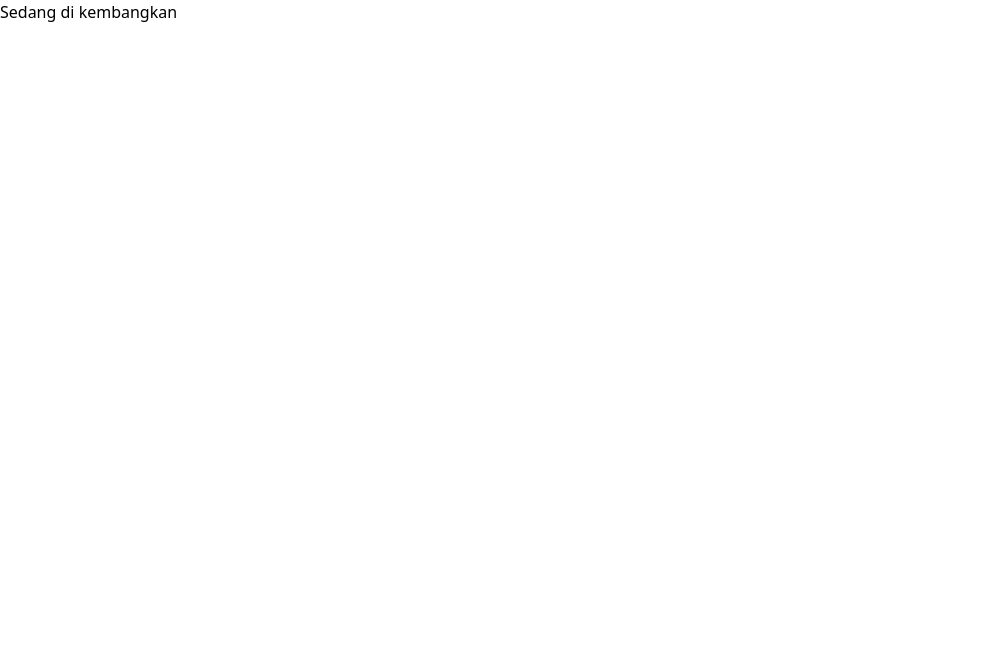
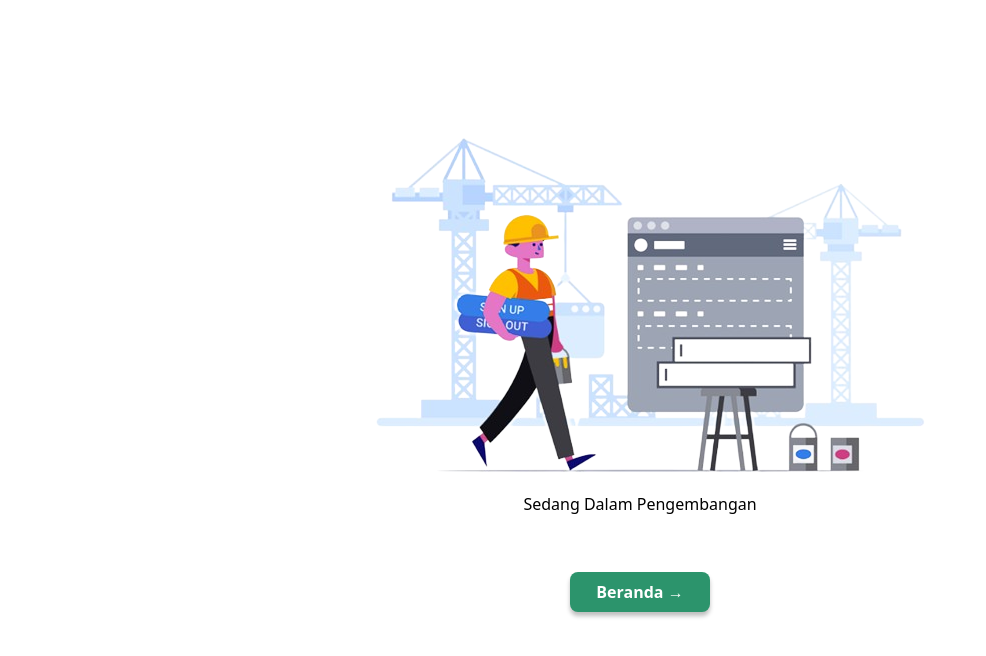
Before and after one commit to AbdanulIkhlas/agrofaster, a React (Vite) app: page /artikel/blog in a window 1280 px wide. Shown: the top 656 px of the page, without its empty margins (0-986 px from the left). Built offline with nearby package versions, Linux system fonts and the light colour scheme.

Commit message:
menambahkan illustration sedang dalam pengembangan

```diff
--- /dev/null
+++ b/src/components/fragments/UnderDevelopment.jsx
@@ -0,0 +1,10 @@
+const UnderDevelopment = () => {
+  return (
+    <div className='w-full flex flex-col items-center justify-center pt-20'>
+        <img src="../../images/under-development.png" alt="Under Development Illustration" />
+        <h1>Sedang Dalam Pengembangan</h1>
+    </div>
+  )
+}
+
+export default UnderDevelopment
--- a/src/components/layouts/Beranda/BerandaCustomerService.jsx
+++ b/src/components/layouts/Beranda/BerandaCustomerService.jsx
@@ -28,7 +28,7 @@ const BerandaCustomerService = () => {
           kepada kami dengan senang hati
         </p>
         <div className="flex justify-center mt-6">
-          <Link className="mt-4 md:mt-8 lg:mt-12" to="/blog">
+          <Link className="mt-4 md:mt-8 lg:mt-12" to="/artikel/blog">
             <ButtonCustom
               customClass="relative z-10 bg-[#197939] text-slate-200 duration-300 hover:text-white hover:bg-[#0B7616] hover:shadow-white
             md:text-[20px] md:p-3"
--- a/src/components/layouts/Beranda/BerandaHome.jsx
+++ b/src/components/layouts/Beranda/BerandaHome.jsx
@@ -29,7 +29,7 @@ const BerandaHome = () => {
             Menyatukan Petani dan Pasar Tanpa Batas. Tumbuhkan Bisnis Pertanian
             Anda.
           </h1>
-          <Link className="mt-4 md:mt-8 lg:mt-12" to="/blog">
+          <Link className="mt-4 md:mt-8 lg:mt-12" to="/artikel/blog">
             <ButtonCustom customClass="relative z-10 bg-primary text-white duration-300 hover:shadow-primary hover:bg-silverTree">
               Pelajari lebih lanjut →
             </ButtonCustom>
--- a/src/pages/blog.jsx
+++ b/src/pages/blog.jsx
@@ -1,7 +1,20 @@
+import UnderDevelopment from "../components/fragments/UnderDevelopment"
+import { Link } from "react-router-dom"
+import ButtonCustom from "../components/elements/buttonCustom"
+
 const Blog = () => {
   return (
-    <div>Sedang di kembangkan</div>
-  )
+    <div className="w-full h-screen flex flex-col items-center">
+      <UnderDevelopment />
+      <section className="w-[140px] mt-14">
+        <Link className="mt-4 md:mt-8 lg:mt-12" to="/">
+          <ButtonCustom customClass="relative z-10 bg-primary text-white duration-300 hover:shadow-primary hover:bg-silverTree">
+            Beranda →
+          </ButtonCustom>
+        </Link>
+      </section>
+    </div>
+  );
 }
 
 export default Blog
--- a/src/pages/event.jsx
+++ b/src/pages/event.jsx
@@ -1,5 +1,20 @@
+import UnderDevelopment from "../components/fragments/UnderDevelopment";
+import { Link } from "react-router-dom";
+import ButtonCustom from "../components/elements/buttonCustom";
+
 const Event = () => {
-  return <div>Sedang di kembangkan</div>;
+  return (
+    <div className="w-full h-screen flex flex-col items-center">
+      <UnderDevelopment />
+      <section className="w-[140px] mt-14">
+        <Link className="mt-4 md:mt-8 lg:mt-12" to="/">
+          <ButtonCustom customClass="relative z-10 bg-primary text-white duration-300 hover:shadow-primary hover:bg-silverTree">
+            Beranda →
+          </ButtonCustom>
+        </Link>
+      </section>
+    </div>
+  );
 };
 
 export default Event;
```
Also changed, not shown: public/images/under-development.png (added).
